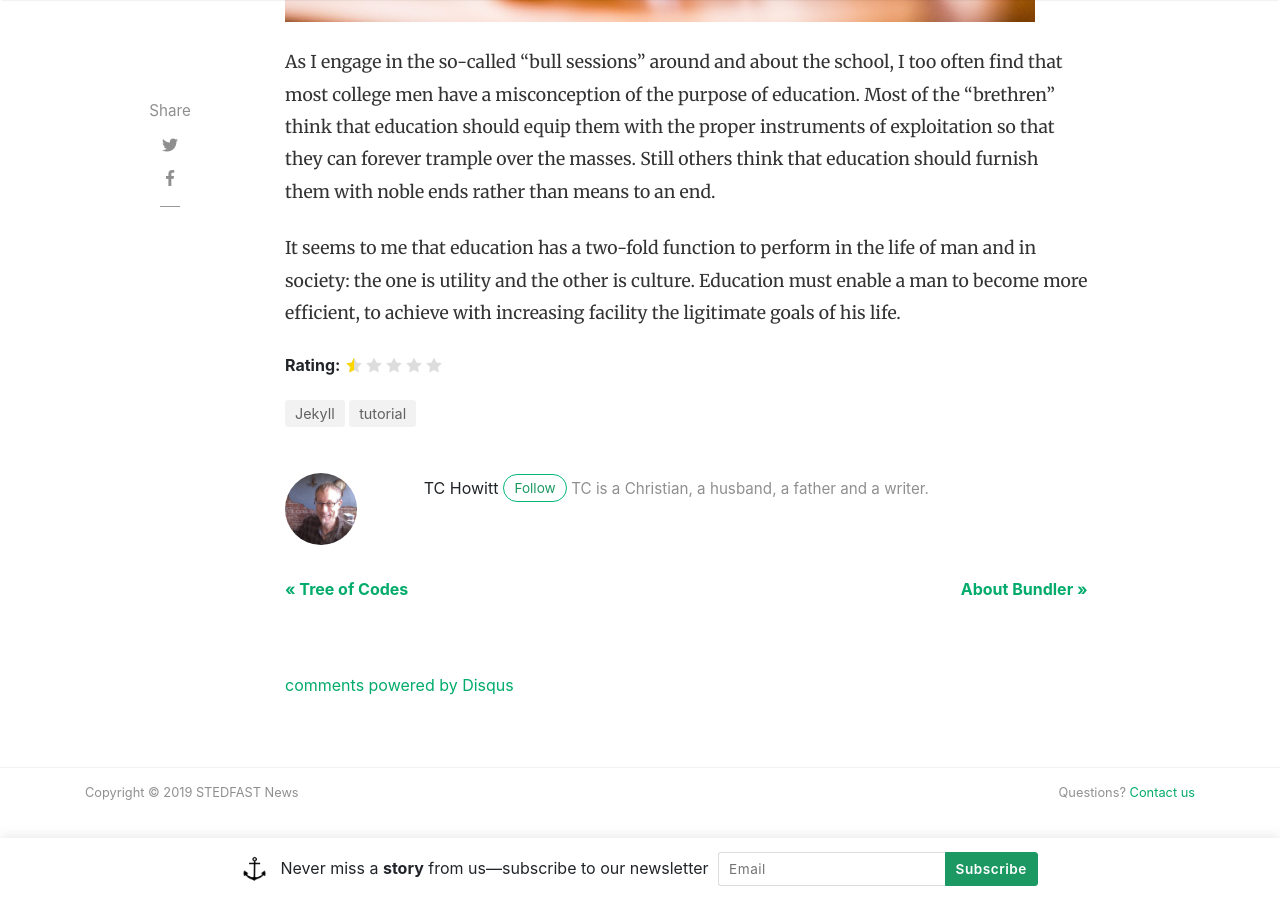
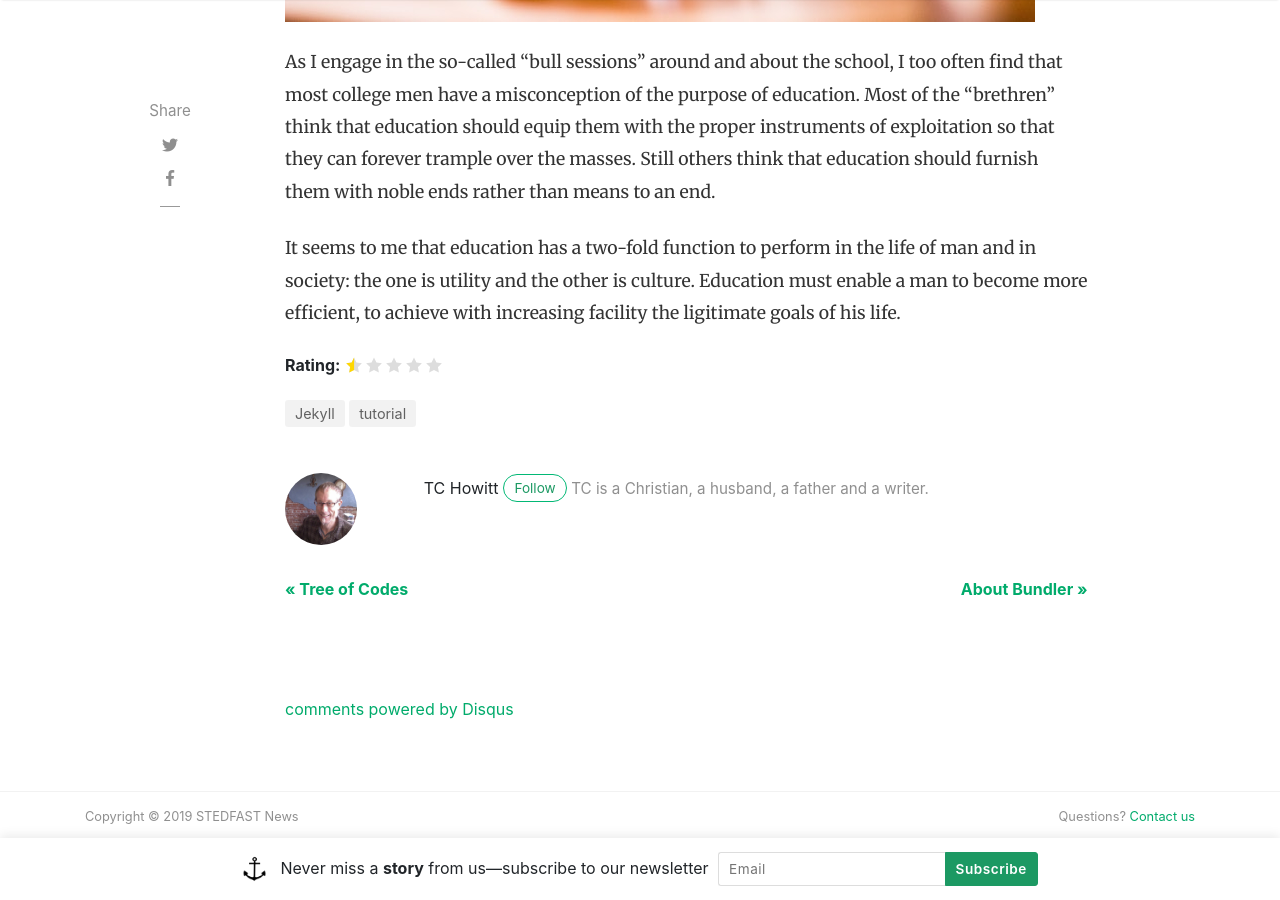
Before and after one commit to flashlightministries/stedfastnews, a Jekyll site: the page built from _posts/2018-01-12-we-all-wait-for-summer.md, in a window 1280 px wide and 900 px high, scrolled down 709 px. Built offline with Jekyll 4.4.1, drawn with Linux system fonts in a browser that asks for light colours; nearby versions of some CDN libraries; comment, search, counter and statistics services are not loaded.

Commit message:
Update post.html

```diff
--- a/_layouts/post.html
+++ b/_layouts/post.html
@@ -137,9 +137,8 @@ post_class: post-template
 
             <!-- Adsense if enabled from _config.yml (change your pub id and slot) -->
             {% if site.adsense == "enabled" %}
-            <div class="row d-flex">
+            <br/>
             {% include adsense-under-header.html %}
-            </div>
             {% endif %}
             <!-- End Adsense -->
 
```
